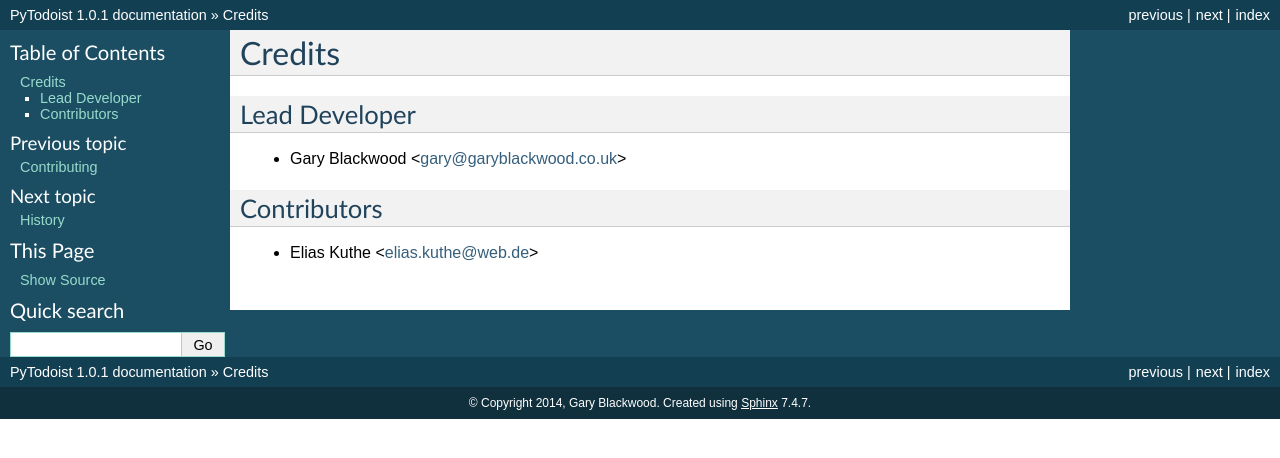
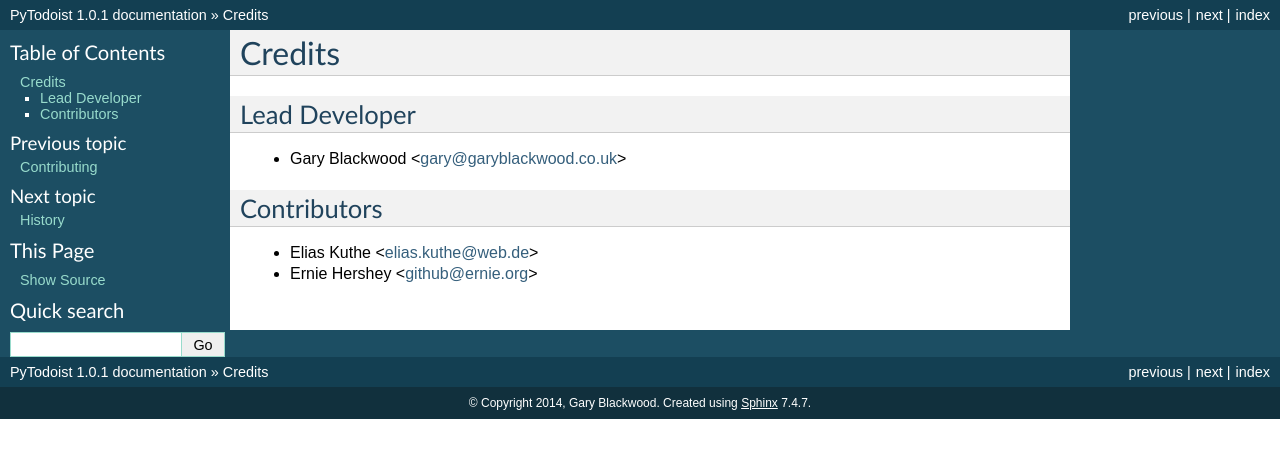
Before and after one commit to Garee/pytodoist, a Sphinx documentation site: the page built from docs/source/credits.rst, in a window 1280 px wide. Shown: the top 458 px of the page. Built offline with Sphinx 7.4.7, drawn with Linux system fonts in a browser that asks for light colours.

Commit message:
Credited Ernie Hershey for his pull request.

```diff
--- a/docs/source/credits.rst
+++ b/docs/source/credits.rst
@@ -10,3 +10,4 @@
 ------------
 
 * Elias Kuthe <elias.kuthe@web.de>
+* Ernie Hershey <github@ernie.org>
```
